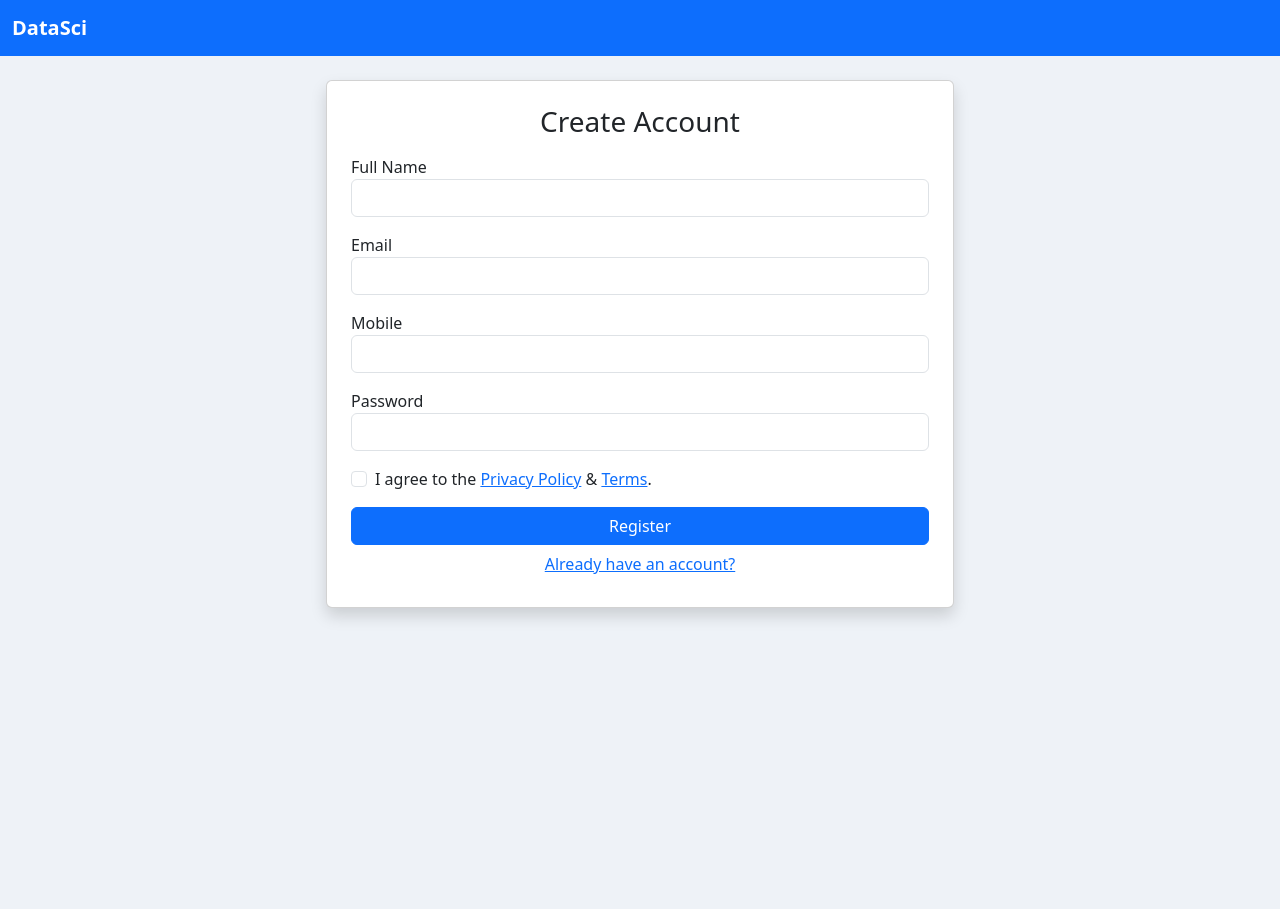
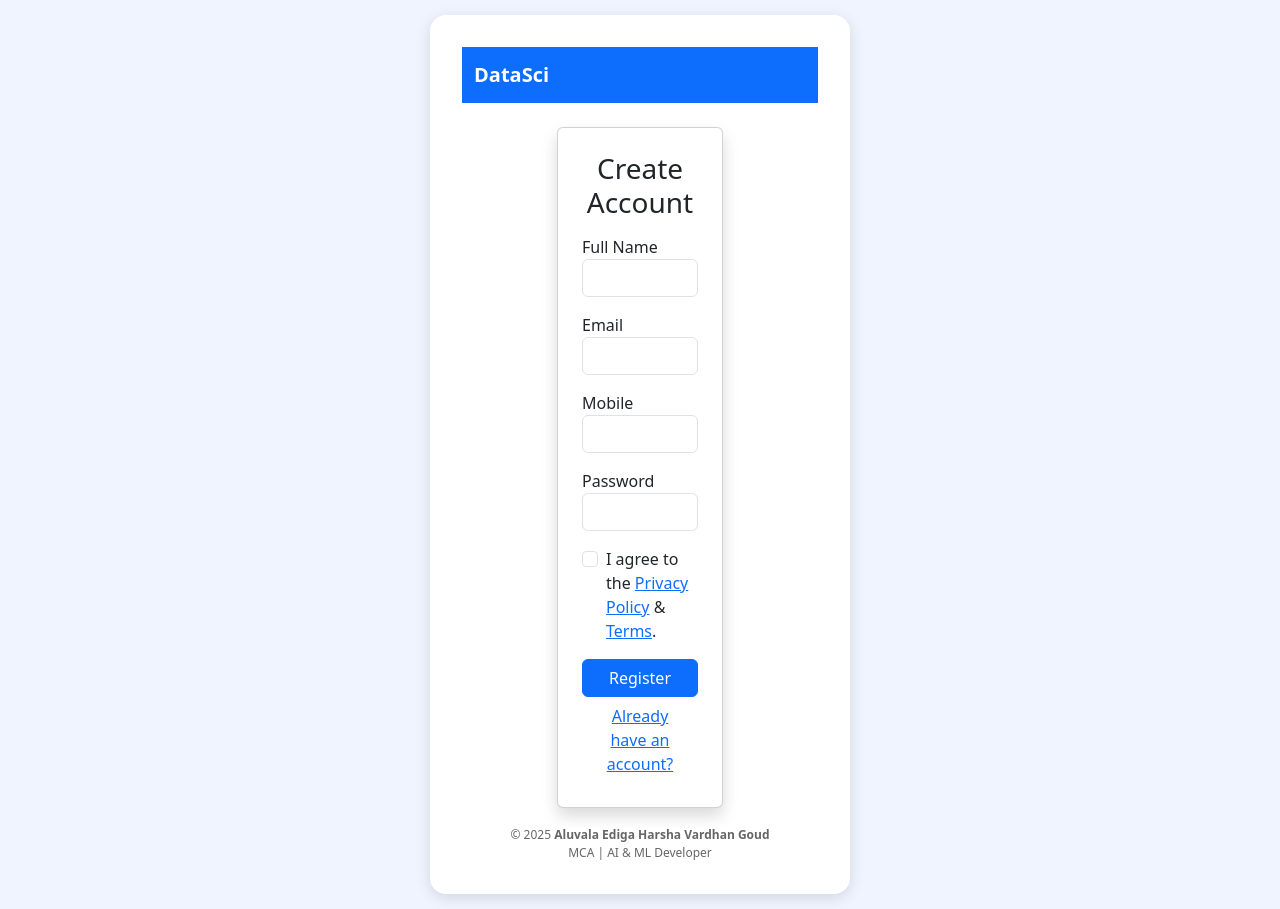
Before and after one commit to Aluval/DataSci, a Flask app: page /register in a window 1280 px wide. Before the commit the page ends 619 px from the top, so only its background shows below. Run offline with Flask 3, Linux system fonts and the light colour scheme.

Commit message:
Refactor auth_base.html for dynamic title and styling
Updated the authentication base template to include a dynamic title and improved styling for the authentication card.

```diff
--- a/templates/auth_base.html
+++ b/templates/auth_base.html
@@ -3,31 +3,66 @@
 <head>
   <meta charset="utf-8">
   <meta name="viewport" content="width=device-width,initial-scale=1">
-  <title>DataSci - Auth</title>
+
+  <title>DataSci | {{ title if title else "Authentication" }}</title>
+
+  <!-- Bootstrap -->
   <link href="https://cdn.jsdelivr.net/npm/bootstrap@5.3.2/dist/css/bootstrap.min.css" rel="stylesheet">
 
   <style>
-    body { background:#eef2f7; }
+      body {
+          background: #f0f4ff;
+          min-height: 100vh;
+          display: flex;
+          justify-content: center;
+          align-items: center;
+          padding: 15px;
+      }
+
+      .auth-card {
+          width: 100%;
+          max-width: 420px;
+          background: #ffffff;
+          border-radius: 16px;
+          padding: 32px;
+          box-shadow: 0 4px 15px rgba(0, 0, 0, 0.12);
+      }
+
+      .auth-title {
+          font-weight: 700;
+          color: #0d6efd;
+          text-align: center;
+          margin-bottom: 22px;
+      }
+
+      .footer-text {
+          font-size: 12px;
+          text-align: center;
+          margin-top: 18px;
+          color: #666;
+      }
+
+      @media (max-width: 576px) {
+          .auth-card {
+              padding: 24px;
+              border-radius: 14px;
+          }
+      }
   </style>
 </head>
 
 <body>
 
-{% block content %}{% endblock %}
+    <div class="auth-card">
+        {% block content %}{% endblock %}
 
-<div class="container my-3">
-  {% with messages = get_flashed_messages(with_categories=true) %}
-    {% if messages %}
-      {% for category, msg in messages %}
-        <div class="alert alert-{{ category }} alert-dismissible fade show">
-          {{ msg }}
-          <button type="button" class="btn-close" data-bs-dismiss="alert"></button>
+        <div class="footer-text">
+            © 2025 <strong>Aluvala Ediga Harsha Vardhan Goud</strong><br>
+            MCA | AI & ML Developer
         </div>
-      {% endfor %}
-    {% endif %}
-  {% endwith %}
-</div>
+    </div>
 
-<script src="https://cdn.jsdelivr.net/npm/bootstrap@5.3.2/dist/js/bootstrap.bundle.min.js"></script>
+    <script src="https://cdn.jsdelivr.net/npm/bootstrap@5.3.2/dist/js/bootstrap.bundle.min.js"></script>
+
 </body>
 </html>
```
